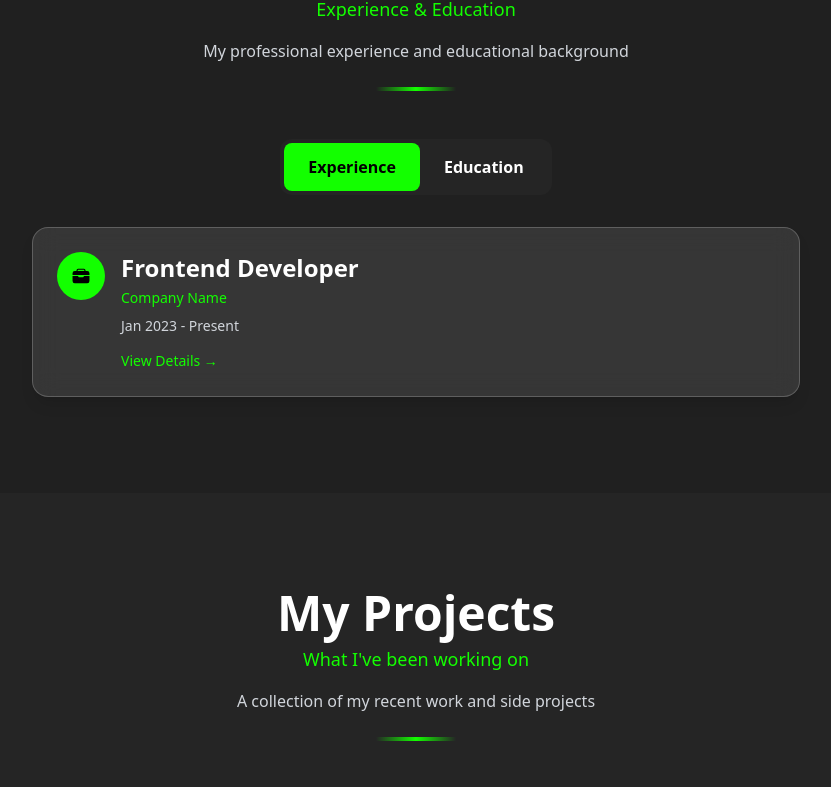
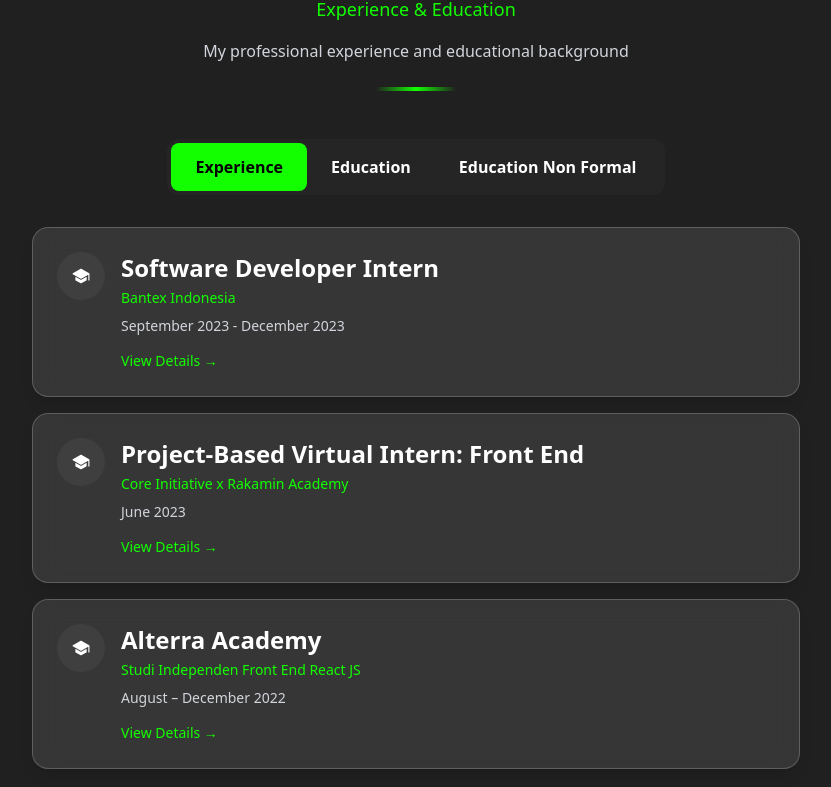
Before and after one commit to marcellandreas/website-portfolio-marcell, a React (Vite) app: page / in a window 1280 px wide. Shown: the part 2796-3583 px from the top of the page, without its empty margins (224-1055 px from the left). Built offline with nearby package versions, Linux system fonts and the light colour scheme; some icons are missing.

Commit message:
fix: melakukan fix terhadap import data yang belum dilakukan

```diff
--- a/src/assets/data/Education.mock.jsx
+++ b/src/assets/data/Education.mock.jsx
@@ -1,18 +1,23 @@
 export const EducationData = [
+
+  {
+    degree: "Information System",
+    institution: "Bina Sarana Informatika University",
+    date: "August 2020 - August 2024",
+    description: [
+      "Major in Computer Science with a focus on web development and programming.",
+    ],
+  },
+
+];
+
+export const EducationNonFormalData = [
   {
     degree: "AWS re/Start Batch 10 Participant",
     institution: "Orbit Future Academy x AWS",
     date: "Okt 2024- Des 2024",
     description: [
       "AWS re/Start from Orbit Academy is a 12-week program designed to help people kickstart their careers in cloud computing using Amazon Web Services (AWS). It covers the basics like cloud computing, security, networking, and Linux, along with professional skills like interview prep and career development. The program prepares participants for the AWS Cloud Practitioner certification, making it a great fit for those looking to start or switch careers in the cloud industry.",
-    ],
-  },
-  {
-    degree: "Information System",
-    institution: "Bina Sarana Informatika University",
-    date: "August 2020 - August 2024",
-    description: [
-      "Major in Computer Science with a focus on web development and programming.",
     ],
   },
   {
--- a/src/components/sections/Timeline/Timeline.jsx
+++ b/src/components/sections/Timeline/Timeline.jsx
@@ -3,26 +3,13 @@ import { SectionContainer, SectionHeader } from '../SectionContainer/SectionCont
 import { Card, CardBody } from '../../common/Card/Card';
 import { Heading, Text, Badge } from '../../common/Typography/Typography';
 import { Modal } from '../../common/Modal/Modal';
+import { ExperienceData } from '../../../assets/data/Experience.mock';
+import { EducationData, EducationNonFormalData } from '../../../assets/data/Education.mock';
 
 const TIMELINE_DATA = {
-  experience: [
-    {
-      position: 'Frontend Developer',
-      company: 'Company Name',
-      date: 'Jan 2023 - Present',
-      description: ['Built responsive web applications', 'Collaborated with design team'],
-      type: 'work'
-    }
-  ],
-  education: [
-    {
-      degree: 'Bachelor of Information Systems',
-      institution: 'University Name',
-      date: '2019 - 2023',
-      description: ['GPA: 3.8/4.0', 'Dean\'s List'],
-      type: 'education'
-    }
-  ]
+  experience: ExperienceData,
+  education: EducationData,
+  educationNonFormal: EducationNonFormalData
 };
 
 const TimelineItem = ({ item, onClick }) => (
@@ -102,6 +89,18 @@ export const Timeline = () => {
           >
             Education
           </button>
+          <button
+            onClick={() => setActiveTab('educationNonFormal')}
+            className={`
+              px-6 py-3 rounded-lg font-semibold transition-all duration-300
+              ${activeTab === 'educationNonFormal'
+                ? 'bg-primary-100 text-black'
+                : 'text-white hover:text-primary-100'
+              }
+            `}
+          >
+            Education Non Formal
+          </button>
         </div>
       </div>
 
```
